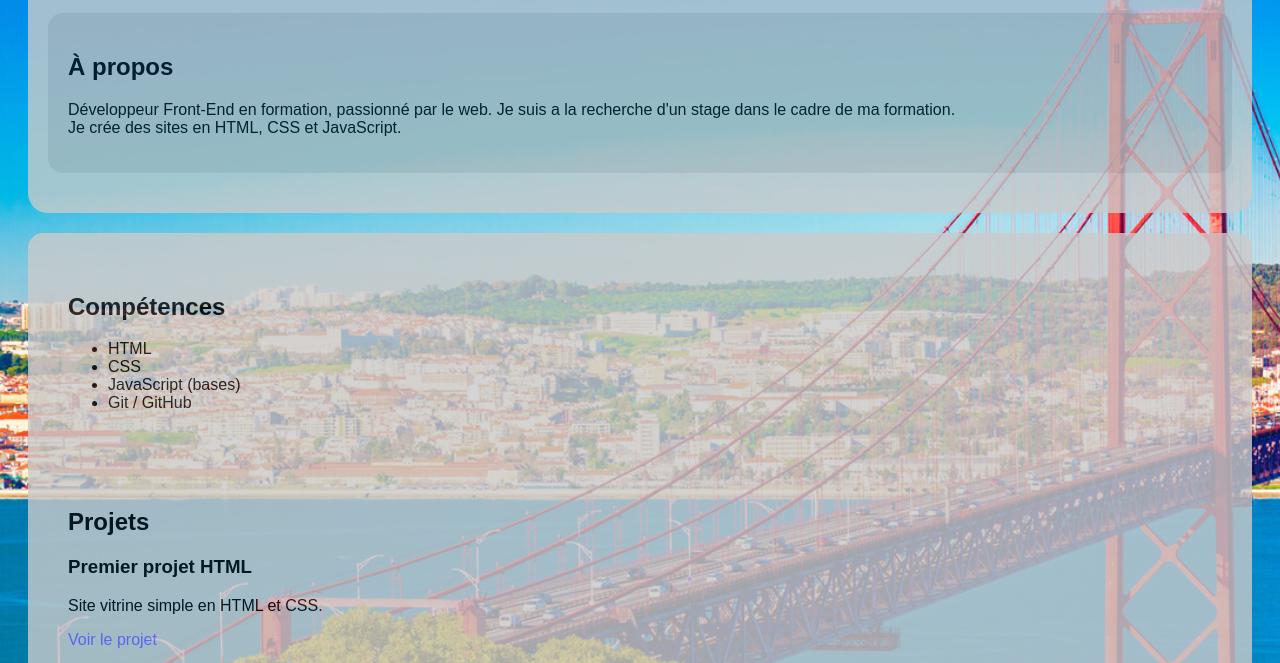
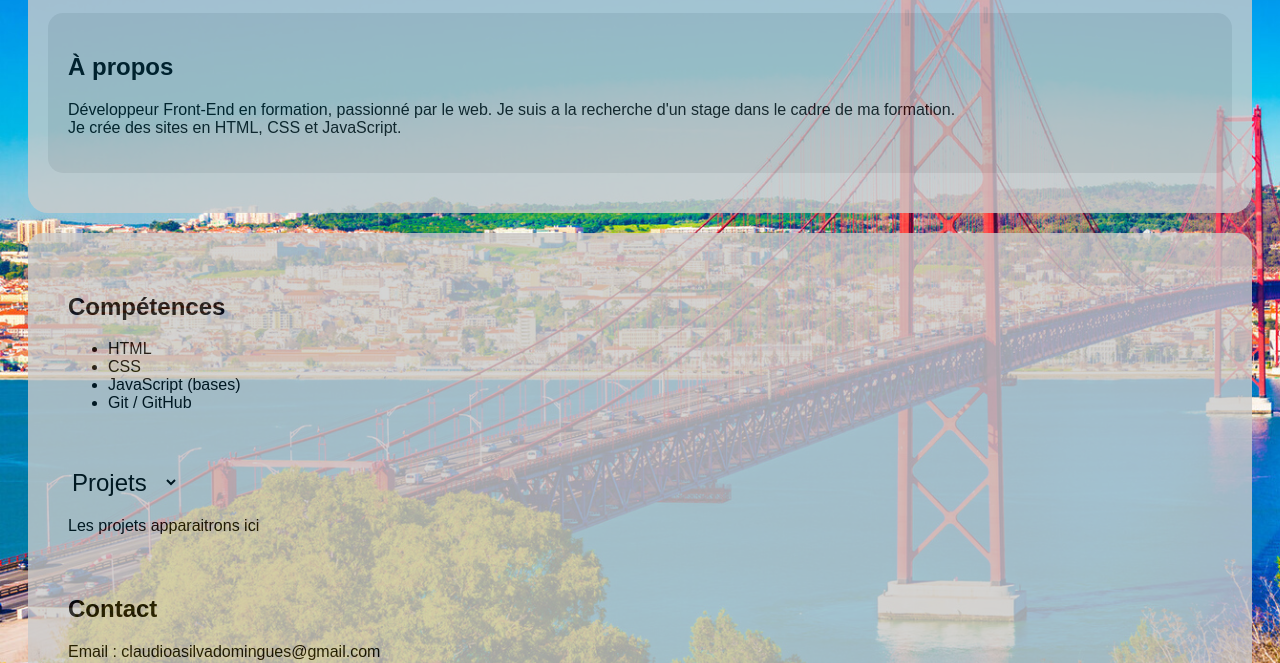
Before and after one commit to claudioasilvadomingues-art/portfolio, a plain HTML site: page index.html in a window 1280 px wide. Shown: the part 137-800 px from the top of the page. Drawn offline with Linux system fonts and the light colour scheme.

Commit message:
Update index.html

```diff
--- a/index.html
+++ b/index.html
@@ -32,15 +32,6 @@
                     </ul>
                 </section>
 
-            <section>
-                <h2>Projets</h2>
-                <article>
-                    <h3>Premier projet HTML</h3>
-                    <p>Site vitrine simple en HTML et CSS.</p>
-                    <a href="#" target="_blank">Voir le projet</a>
-                </article>
-            </section>
-
                 <select id="choix" onchange="changerContenu()">
                     <option value="" >Projets</option>
                     <option value="option1">Option 1</option>
```
